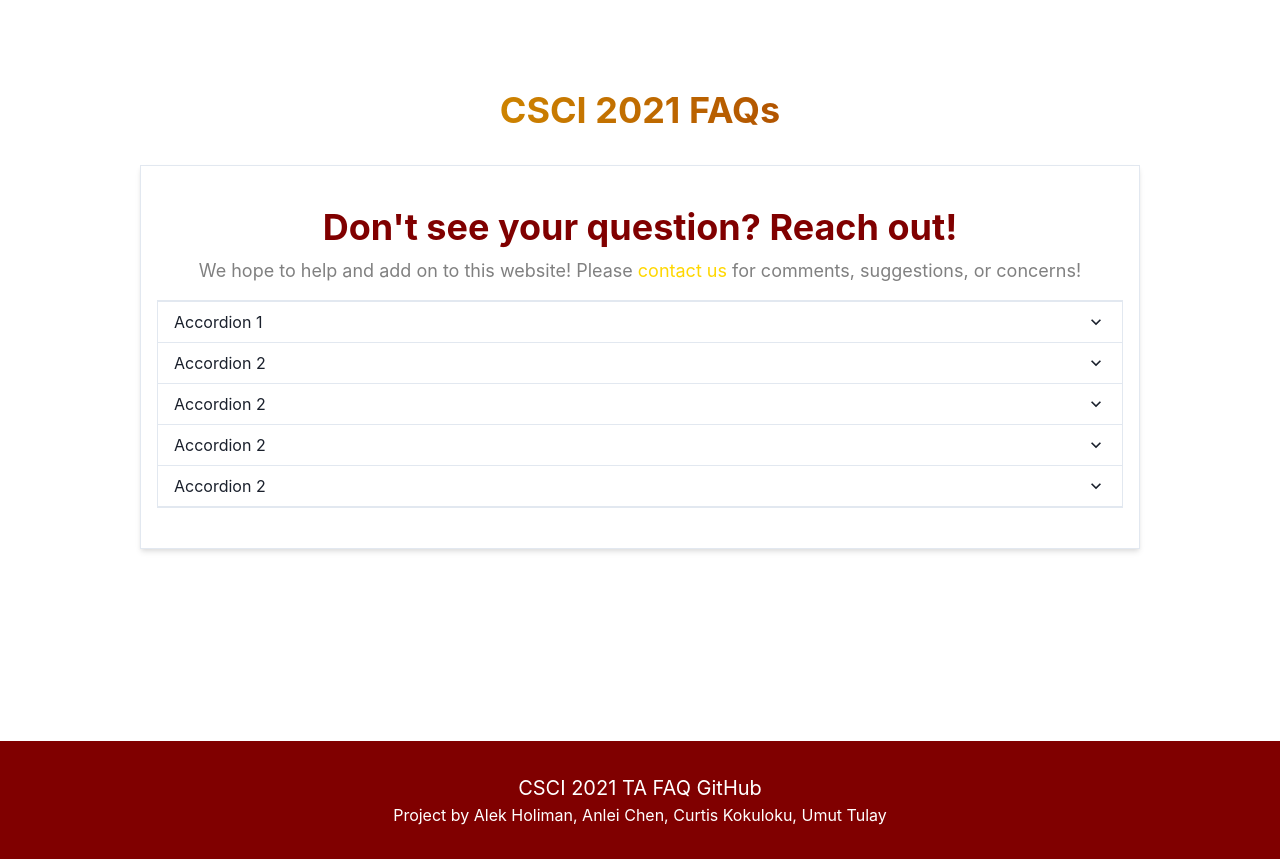
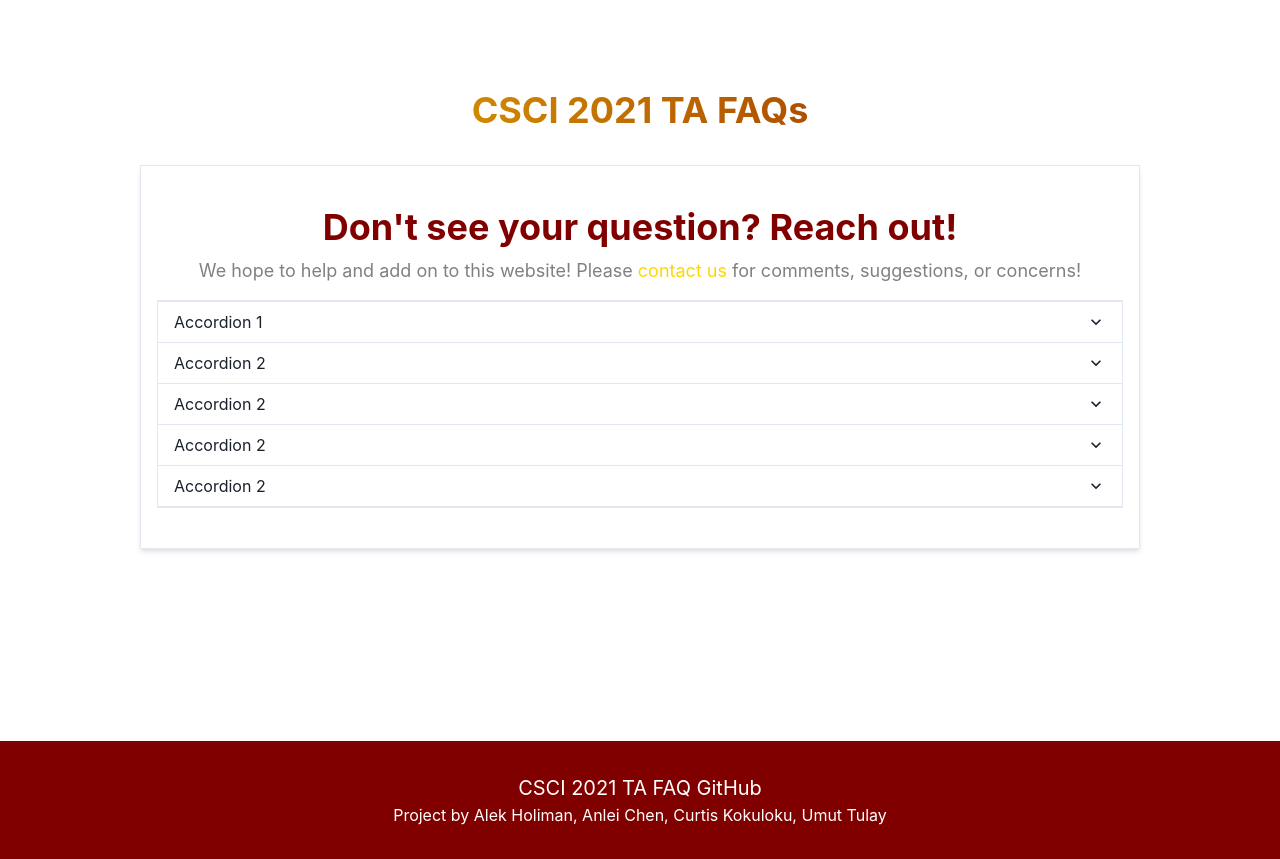
Before and after one commit to Gitphin/csci-2021-ta-site, a React (Vite) app: page / in a window 1280 px wide. Shown: the part 1778-2637 px from the top of the page. Built offline with nearby package versions, Linux system fonts and the light colour scheme.

Commit message:
For hosting

```diff
--- a/index.html
+++ b/index.html
@@ -4,7 +4,7 @@
     <meta charset="UTF-8" />
     <link rel="icon" type="image/svg+xml"/>
     <meta name="viewport" content="width=device-width, initial-scale=1.0" />
-    <title>Vite + React</title>
+    <title>CSCI 2021 TA Site</title>
   </head>
   <body>
     <div id="root"></div>
--- a/src/App.jsx
+++ b/src/App.jsx
@@ -182,7 +182,7 @@ function App() {
       {/* FAQ Section */}
       <Spacer id="faq" />
       <Box textAlign="center">
-        <Heading bgGradient='linear(to-l, maroon, gold)' bgClip='text' size="xl" mt={90}>CSCI 2021 FAQs</Heading>
+        <Heading bgGradient='linear(to-l, maroon, gold)' bgClip='text' size="xl" mt={90}>CSCI 2021 TA FAQs</Heading>
       </Box>
       <Box p={8} bg="white" mt={0} mb={160}>
         <Container pb={10} shadow="md" borderWidth="1px" maxW="1000" width="100%" textAlign="center">
```
